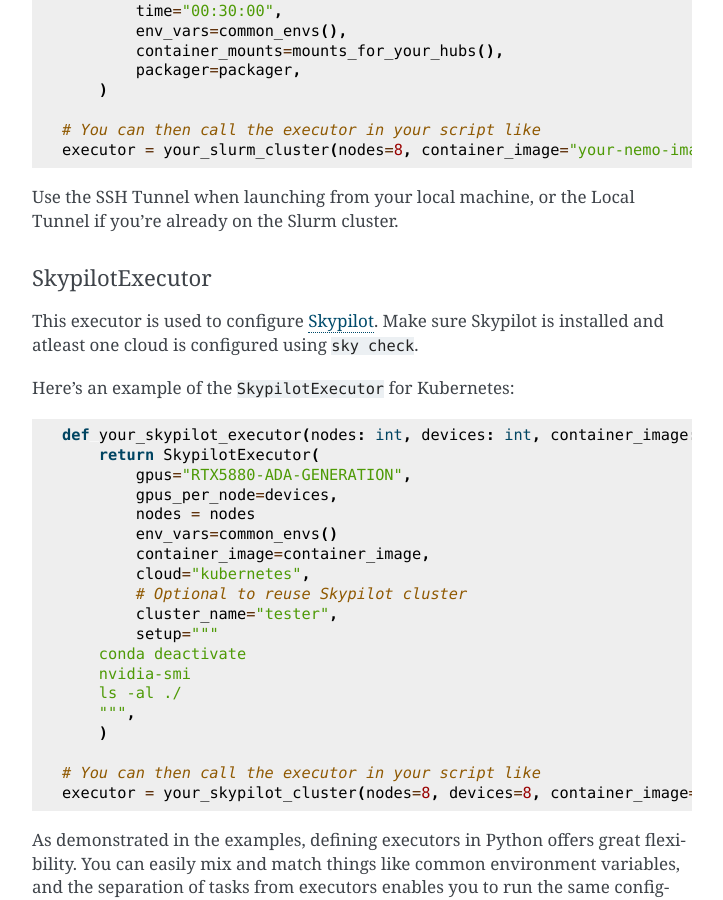
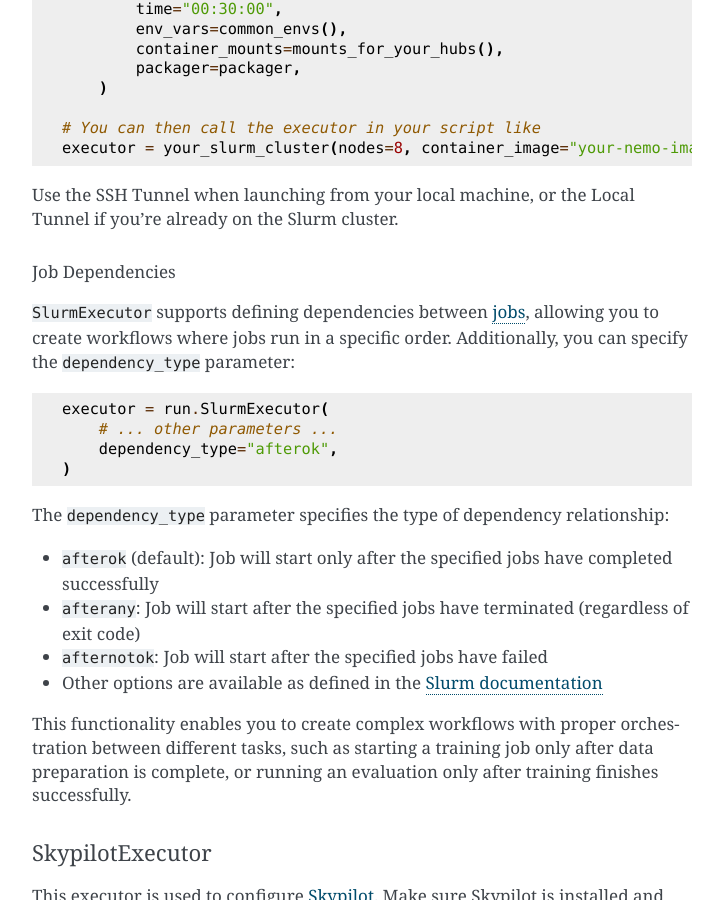
Before and after one commit to NVIDIA/NeMo-Run, a Sphinx documentation site: the page built from docs/source/guides/execution.md, in a window 1280 px wide and 900 px high, scrolled down 4723 px. Shown: the whole window, without its empty margins (388-1111 px from the left). Built offline with Sphinx 7.4.7, drawn with Linux system fonts in a browser that asks for light colours.

Commit message:
Add slurm dependency type section to execution guide
Signed-off-by: Hemil Desai <hemild@nvidia.com>

````diff
--- a/docs/source/guides/execution.md
+++ b/docs/source/guides/execution.md
@@ -1,6 +1,6 @@
 # Execute NeMo Run
 
-After configuring NeMo-Run, the next step is to execute it. Nemo-Run decouples configuration from execution, allowing you to configure a function or task once and then execute it across multiple environments. With Nemo-Run, you can choose to execute a single task or multiple tasks simultaneously on different remote clusters, managing them under an experiment. This brings us to the core building blocks for execution: `run.Executor` and `run.Experiment`.
+After configuring NeMo-Run, the next step is to execute it. Nemo-Run decouples configuration from execution, allowing you to configure a function or task once and then execute it across multiple environments. With Nemo-Run, you can choose to execute a single task or multiple tasks simultaneously on different remote clusters, managing them under an experiment. This brings us to the core building blocks for execution: `run.Executor` and `run.Experiment`.
 
 Each execution of a single configured task requires an executor. Nemo-Run provides `run.Executor`, which are APIs to configure your remote executor and set up the packaging of your code. Currently we support:
 - `run.LocalExecutor`
@@ -20,7 +20,7 @@ The `run.Experiment` takes care of storing the run metadata, launching it on the
 ## Executors
 Executors are dataclasses that configure your remote executor and set up the packaging of your code. All supported executors inherit from the base class `run.Executor`, but have configuration parameters specific to their execution environment. There is an initial cost to understanding the specifics of your executor and setting it up, but this effort is easily amortized over time.
 
-Each `run.Executor` has the two attributes: `packager` and `launcher`. The `packager` specifies how to package the code for execution, while the `launcher` determines which tool to use for launching the task.
+Each `run.Executor` has the two attributes: `packager` and `launcher`. The `packager` specifies how to package the code for execution, while the `launcher` determines which tool to use for launching the task.
 
 ### Launchers
 We support the following `launchers`:
@@ -110,7 +110,7 @@ run.DockerExecutor(
 
 #### SlurmExecutor
 
-The SlurmExecutor enables launching the configured task on a Slurm Cluster with Pyxis.  Additionally, you can configure a `run.SSHTunnel`, which enables you to execute tasks on the Slurm cluster from your local machine while NeMo-Run manages the SSH connection for you. This setup supports use cases such as launching the same task on multiple Slurm clusters.
+The SlurmExecutor enables launching the configured task on a Slurm Cluster with Pyxis.  Additionally, you can configure a `run.SSHTunnel`, which enables you to execute tasks on the Slurm cluster from your local machine while NeMo-Run manages the SSH connection for you. This setup supports use cases such as launching the same task on multiple Slurm clusters.
 
 Below is an example of configuring a Slurm Executor
 ```python
@@ -150,7 +150,27 @@ def your_slurm_executor(nodes: int = 1, container_image: str = DEFAULT_IMAGE):
 executor = your_slurm_cluster(nodes=8, container_image="your-nemo-image")
 ```
 
-Use the SSH Tunnel when launching from your local machine, or the Local Tunnel if you’re already on the Slurm cluster.
+Use the SSH Tunnel when launching from your local machine, or the Local Tunnel if you're already on the Slurm cluster.
+
+##### Job Dependencies
+
+`SlurmExecutor` supports defining dependencies between [jobs](management.md#adding-tasks), allowing you to create workflows where jobs run in a specific order. Additionally, you can specify the `dependency_type` parameter:
+
+```python
+executor = run.SlurmExecutor(
+    # ... other parameters ...
+    dependency_type="afterok",
+)
+```
+
+The `dependency_type` parameter specifies the type of dependency relationship:
+
+- `afterok` (default): Job will start only after the specified jobs have completed successfully
+- `afterany`: Job will start after the specified jobs have terminated (regardless of exit code)
+- `afternotok`: Job will start after the specified jobs have failed
+- Other options are available as defined in the [Slurm documentation](https://slurm.schedmd.com/sbatch.html#OPT_dependency)
+
+This functionality enables you to create complex workflows with proper orchestration between different tasks, such as starting a training job only after data preparation is complete, or running an evaluation only after training finishes successfully.
 
 #### SkypilotExecutor
 This executor is used to configure [Skypilot](https://skypilot.readthedocs.io/en/latest/docs/index.html). Make sure Skypilot is installed and atleast one cloud is configured using `sky check`.
````
